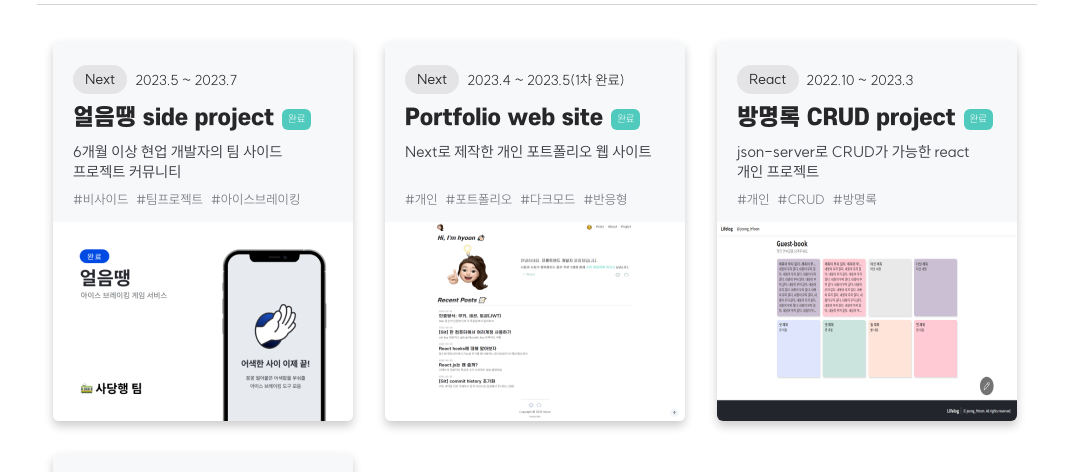
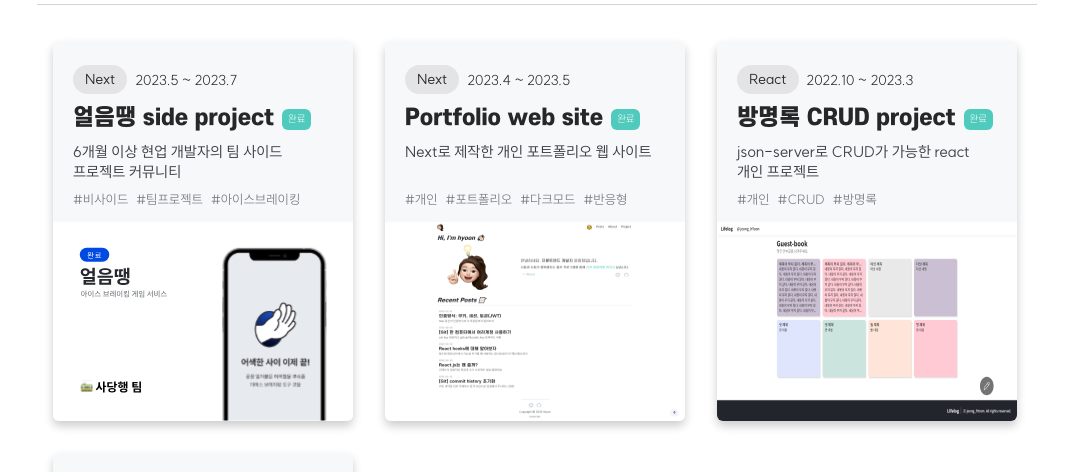
Before and after one commit to bbahna/Portfolio, a Next.js app: page /project in a window 1280 px wide. Shown: the part 200-672 px from the top of the page, without its empty margins (103-1171 px from the left). Built offline with nearby package versions, Linux system fonts and the light colour scheme.

Commit message:
[project] project_1 image 변경 - png -> svg

```diff
--- a/data/project.ts
+++ b/data/project.ts
@@ -16,7 +16,7 @@ const project: {
 		status: '완료',
 		link: 'https://hyoon-share.notion.site/Next-side-project-6271f98017cf425f8b42013900338180',
 		description: '6개월 이상 현업 개발자의 팀 사이드 프로젝트 커뮤니티',
-		thumbnail: '/project/project_1.png',
+		thumbnail: '/project/project_1.svg',
 		date: '2023.5 ~ 2023.7',
 		hashtags: ['비사이드', '팀프로젝트', '아이스브레이킹'],
 	},
@@ -28,7 +28,7 @@ const project: {
 		link: 'https://hyoon-share.notion.site/Next-Portfolio-web-site-ab7b701e0f294a24ab9afded438f9bad',
 		description: 'Next로 제작한 개인 포트폴리오 웹 사이트',
 		thumbnail: '/project/project_2.png',
-		date: '2023.4 ~ 2023.5(1차 완료)',
+		date: '2023.4 ~ 2023.5',
 		hashtags: ['개인', '포트폴리오', '다크모드', '반응형'],
 	},
 	{
```
Also changed, not shown: public/project/project_1.svg (added).
